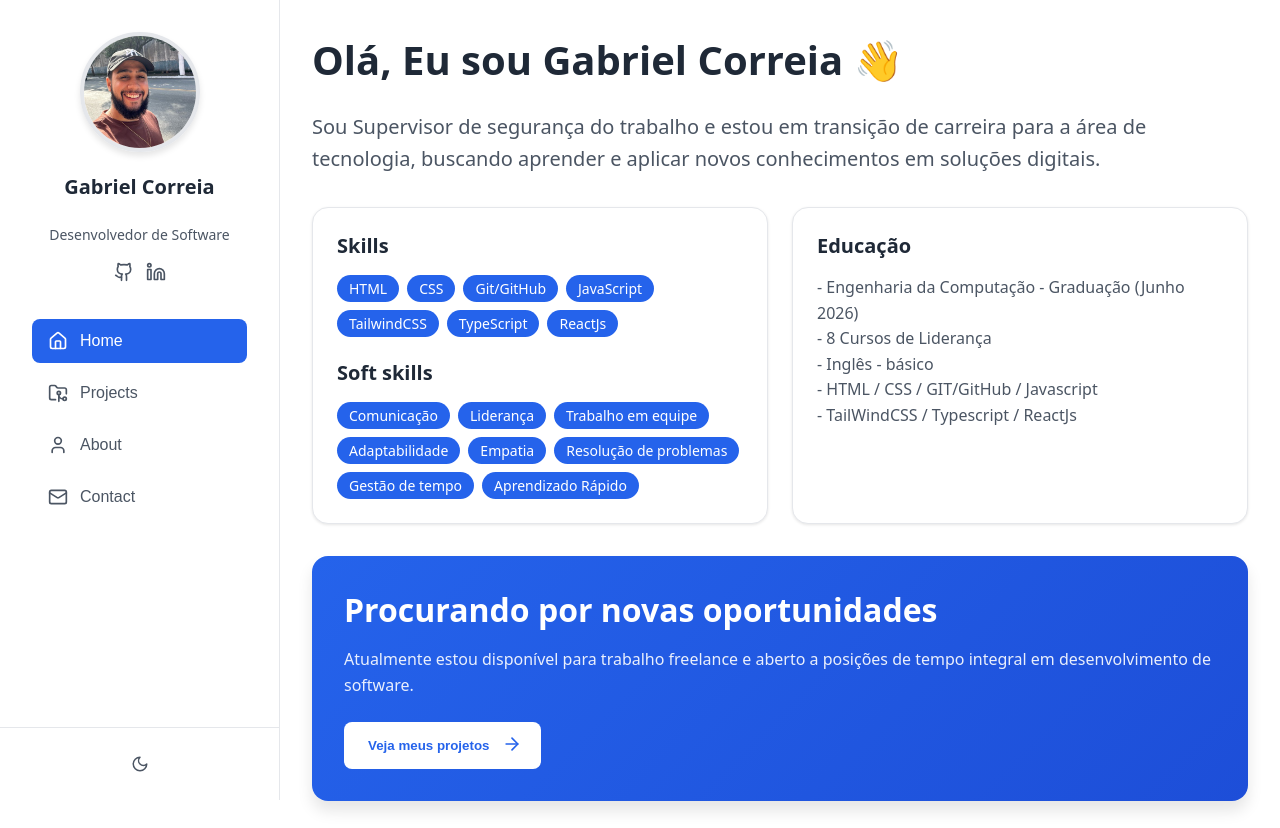
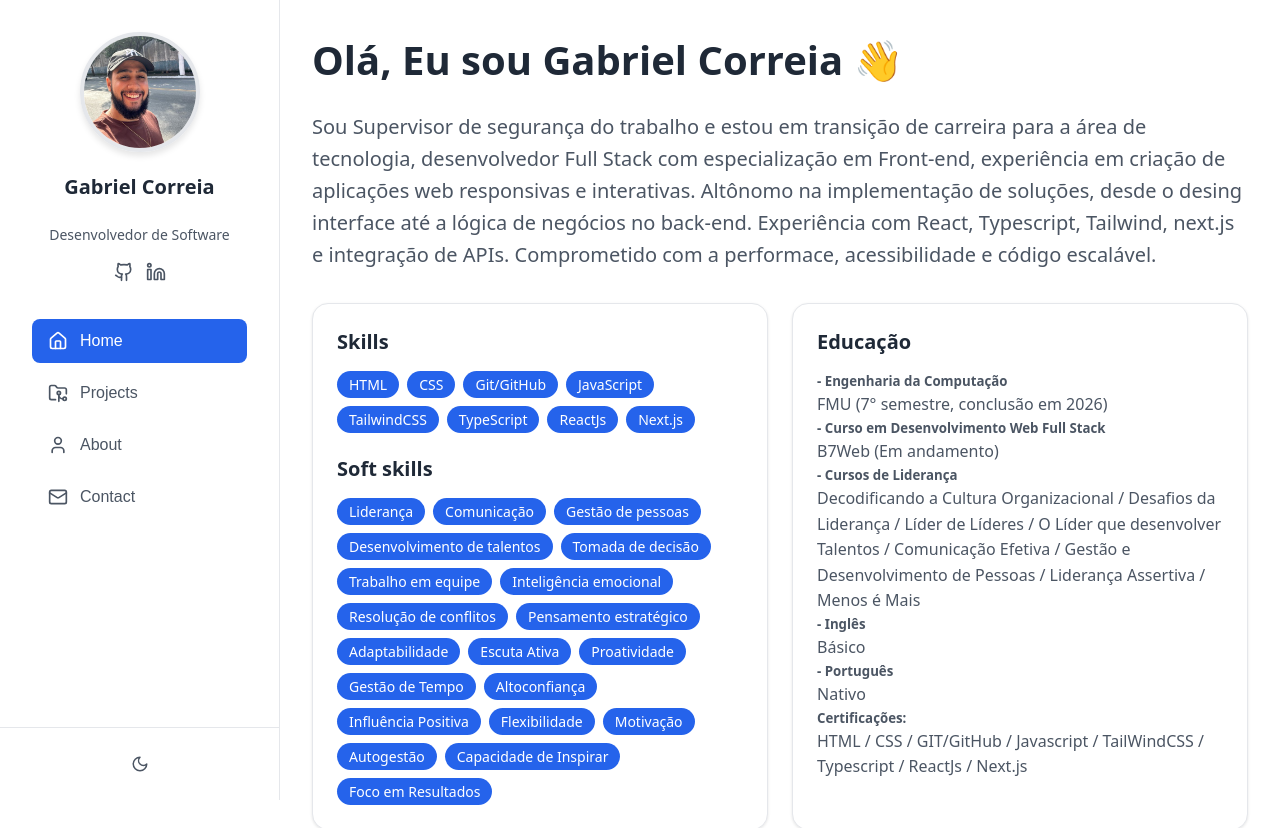
Before and after one commit to GabrielCorreiadev/Portfolio, a React (Vite) app: page / in a window 1280 px wide. Shown: the top 828 px of the page. Built offline with nearby package versions, Linux system fonts and the light colour scheme.

Commit message:
atializando portfolio com novos projetos e informacoes

```diff
--- a/src/Components/AboutSection.tsx
+++ b/src/Components/AboutSection.tsx
@@ -37,8 +37,8 @@ const AboutSection: React.FC = () => {
         </p>
 
         <p>
-          Tenho experiência em HTML, CSS, JavaScript e TypeScript, além de estar me aprofundando
-          em ReactJS. Minha motivação vem da busca por soluções eficientes e da vontade de enfrentar desafios
+          Tenho experiência em HTML, CSS, JavaScript, Reactjs e entre outras tecnologias, além de estar me aprofundando
+          em Next.js. Minha motivação vem da busca por soluções eficientes e da vontade de continuar a enfrentar desafios
           reais por meio da tecnologia. Com pensamento analítico e facilidade
           para trabalhar em equipe, estou sempre em busca de aprendizado contínuo e inovação.
         </p>
--- a/src/Components/ContactSection.tsx
+++ b/src/Components/ContactSection.tsx
@@ -66,7 +66,7 @@ const ContactSection: React.FC = () => {
       alert("Mensagem enviada com sucesso!");
       setFormData({ name: "", email: "", subject: "", message: "" });
 
-      // Aguarda 1 segundo antes de redirecionar para a página inicial
+      // Aguarda 0,5 segundo antes de redirecionar para a página inicial
       setTimeout(() => {
         window.location.href = "/";
       }, 500);
--- a/src/Components/HomeSection.tsx
+++ b/src/Components/HomeSection.tsx
@@ -33,7 +33,10 @@ const HomeSection: React.FC<HomeSectionProps> = ({ onNavigateToProjects }) => {
 
       <motion.p variants={item} className="intro-text">
         Sou Supervisor de segurança do trabalho e estou em transição de carreira
-        para a área de tecnologia, buscando aprender e aplicar novos conhecimentos em soluções digitais.
+        para a área de tecnologia, desenvolvedor Full Stack com especialização em Front-end, experiência em
+        criação de aplicações web responsivas e interativas. Altônomo na implementação de soluções, desde o desing
+        interface até a lógica de negócios no back-end. Experiência com React, Typescript, Tailwind, next.js e integração de APIs.
+        Comprometido com a performace, acessibilidade e código escalável.
       </motion.p>
 
       <motion.div variants={container} className="card-grid">
@@ -50,7 +53,8 @@ const HomeSection: React.FC<HomeSectionProps> = ({ onNavigateToProjects }) => {
             initial="hidden"
             animate="show"
           >
-            {['HTML', 'CSS', 'Git/GitHub', 'JavaScript', 'TailwindCSS', 'TypeScript', 'ReactJs'].map((skill, index) => (
+            {['HTML', 'CSS', 'Git/GitHub', 'JavaScript', 'TailwindCSS', 'TypeScript', 'ReactJs',
+              'Next.js',,,].map((skill, index) => (
               <motion.span
                 key={skill}
                 className="skill-tag"
@@ -70,7 +74,10 @@ const HomeSection: React.FC<HomeSectionProps> = ({ onNavigateToProjects }) => {
             initial="hidden"
             animate="show"
           >
-            {['Comunicação', 'Liderança', 'Trabalho em equipe', 'Adaptabilidade', 'Empatia', 'Resolução de problemas', 'Gestão de tempo', 'Aprendizado Rápido'].map((skill, index) => (
+            {['Liderança', 'Comunicação', 'Gestão de pessoas', 'Desenvolvimento de talentos', 'Tomada de decisão',
+              'Trabalho em equipe', 'Inteligência emocional', 'Resolução de conflitos', 'Pensamento estratégico',
+              'Adaptabilidade', 'Escuta Ativa', 'Proatividade', 'Gestão de Tempo', 'Altoconfiança', 'Influência Positiva',
+              'Flexibilidade', 'Motivação', 'Autogestão' , 'Capacidade de Inspirar', 'Foco em Resultados' ].map((skill, index) => (
               <motion.span
                 key={skill}
                 className="skill-tag"
@@ -92,11 +99,13 @@ const HomeSection: React.FC<HomeSectionProps> = ({ onNavigateToProjects }) => {
         >
           <h3>Educação</h3>
           <p>
-            - Engenharia da Computação - Graduação (Junho 2026)<br/>
-            - 8 Cursos de Liderança<br/>
-            - Inglês - básico <br/>
-            - HTML / CSS / GIT/GitHub / Javascript <br/>
-            - TailWindCSS / Typescript / ReactJs<br/>
+          <h5> - Engenharia da Computação </h5> FMU (7° semestre, conclusão em 2026)<br/>
+          <h5>- Curso em Desenvolvimento Web Full Stack </h5>B7Web (Em andamento) <br/>
+            <h5>- Cursos de Liderança</h5> Decodificando a Cultura Organizacional / Desafios da Liderança / Líder de Líderes / O Líder que desenvolver Talentos
+            / Comunicação Efetiva / Gestão e Desenvolvimento de Pessoas / Liderança Assertiva / Menos é Mais<br/>
+            <h5>- Inglês</h5>Básico <br/>
+            <h5>- Português</h5> Nativo <br/>
+            <h5> Certificações:</h5>  HTML / CSS / GIT/GitHub / Javascript / TailWindCSS / Typescript / ReactJs / Next.js <br/>
           </p>
         </motion.div>
       </motion.div>
--- a/src/Components/ProjectsSection.tsx
+++ b/src/Components/ProjectsSection.tsx
@@ -2,6 +2,7 @@ import React from 'react';
 import { motion, Variants } from 'framer-motion';
 import { ExternalLink, Github } from 'lucide-react';
 import PremiusCarImg from '../assets/PremiusCarImg.jpeg'
+import PorfolioImg from '../assets/Portfolio.jpeg'
 
 // Definindo o tipo para os projetos
 interface Project {
@@ -87,7 +88,7 @@ const ProjectsSection: React.FC<ProjectsSectionProps> = ({ projects }) => {
 
               <div className="project-links">
                 <motion.a
-                  href={index === 0 ? 'https://github.com/GabrielCorreiadev/Premium-Cars.git' :''}
+                  href={project.CodeLink}
                   className="project-link"
                   whileHover={{ scale: 1.1 }}
                   whileTap={{ scale: 0.9 }}
@@ -98,10 +99,12 @@ const ProjectsSection: React.FC<ProjectsSectionProps> = ({ projects }) => {
                   Code
                 </motion.a>
                 <motion.a
-                  href="#"
+                  href={project.LiveDemoLink}
                   className="project-link"
                   whileHover={{ scale: 1.1 }}
                   whileTap={{ scale: 0.9 }}
+                  target="_blank"
+                  rel="noopener noreferrer"
                 >
                   <ExternalLink size={20} />
                   Live Demo
@@ -118,22 +121,26 @@ const ProjectsSection: React.FC<ProjectsSectionProps> = ({ projects }) => {
 // Dados de projetos de exemplo para passar como props
 const projects: Project[] = [
   {
+    title: 'Gabriel Correia - Portfólio',
+    description: 'Um site de portfólio responsivo criado com React, TypeScript, Framer Motion e estilizado com técnicas modernas de CSS.',
+    tech: ['React', 'TypeScript', 'Framer Motion', 'CSS', 'Lucide React'],
+    image: PorfolioImg,
+    codeLink: 'https://github.com/GabrielCorreiadev/Portfolio.git',
+    liveDemoLink: 'https://gabrielcorreia.vercel.app/',
+  },
+  {
     title: 'Premium-Cars',
-    description: 'Uma loja virtual de carros de luxo construída com HTML, CSS e JavaScript.',
+    description: 'Loja virtual de carros de luxo criada com HTML, CSS e JavaScript. Oferece uma experiência de navegação responsiva e interativa, com design elegante e funcionalidades que destacam a exclusividade dos veículos.',
     tech: ['HTML', 'CSS', 'JavaScript'],
     image: PremiusCarImg,
+    codeLink: 'https://github.com/GabrielCorreiadev/Premium-Cars.git',
+    liveDemoLink: 'https://premiumcars.vercel.app/',
   },
   {
-    title: 'Task Management App',
-    description: 'A collaborative task management application with real-time updates.',
-    tech: ['React', 'Node.js', 'MongoDB'],
-    image: 'https://images.unsplash.com/photo-1484480974693-6ca0a78fb36b?w=500&auto=format&fit=crop&q=80',
-  },
-  {
-    title: 'Portfolio Website',
-    description: 'A responsive portfolio website built with modern web technologies.',
-    tech: ['React', 'Framer Motion', 'CSS'],
-    image: 'https://images.unsplash.com/photo-1467232004584-a241de8bcf5d?w=500&auto=format&fit=crop&q=80',
+    title: 'Premium-Cars',
+    description: 'Loja virtual de carros de luxo criada com HTML, CSS e JavaScript. Oferece uma experiência de navegação responsiva e interativa, com design elegante e funcionalidades que destacam a exclusividade dos veículos.',
+    tech: ['HTML', 'CSS', 'JavaScript'],
+    image: PremiusCarImg,
   },
 ];
 
```
Also changed, not shown: src/assets/Portfolio.jpeg (added).
